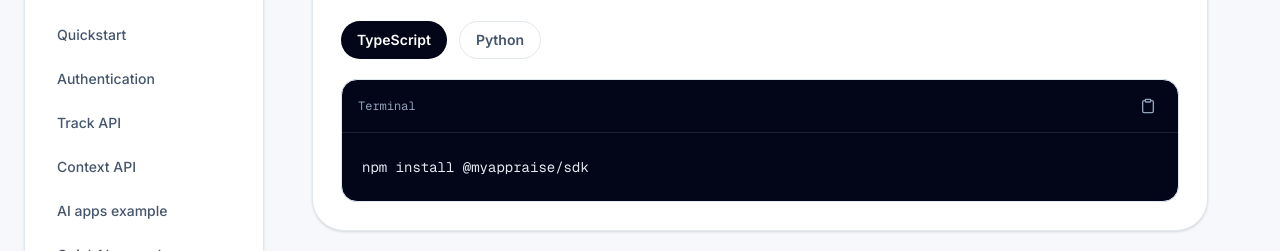
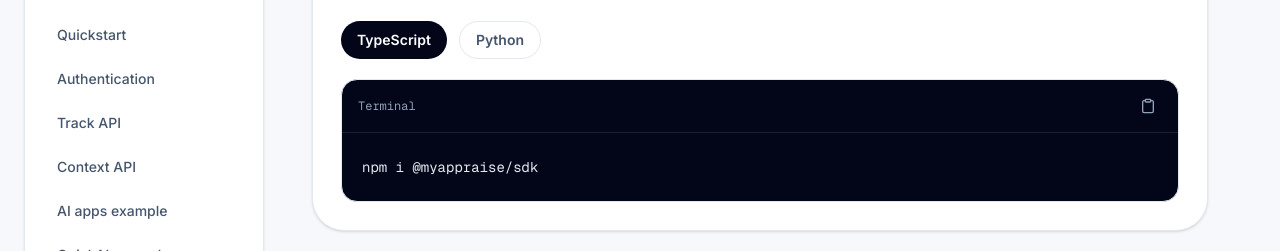
Before and after one commit to Hassanjamil123/appraisee, a Next.js app: page /docs in a window 1280 px wide. Shown: the part 980-1231 px from the top of the page. Built offline with nearby package versions, Linux system fonts and the light colour scheme.

Commit message:
Wire console pages to live data and align SDK docs

```diff
--- a/src/app/dashboard/examples/page.tsx
+++ b/src/app/dashboard/examples/page.tsx
@@ -703,7 +703,7 @@ function buildIntegrationSnippet(example: ExampleConfig, question: string) {
     example.id === "recruiting" ? "recruitingAgent" :
     "supportBot";
 
-  return `import { Appraise } from "@appraise/sdk";
+  return `import { Appraise } from "@myappraise/sdk";
 
 const appraise = new Appraise({
   apiKey: process.env.APPRAISE_API_KEY,
--- a/src/app/dashboard/memory-explorer/page.tsx
+++ b/src/app/dashboard/memory-explorer/page.tsx
@@ -1,13 +1,14 @@
 "use client";
 
 import { FormEvent, useState } from "react";
-import { AlertCircle, Brain, Play, Sparkles, Target, Zap } from "lucide-react";
+import { AlertCircle, Brain, Play, Sparkles, Target, Wand2, Zap } from "lucide-react";
 
 interface Memory { id: string; content: string; type: string; relevanceScore: number; relevanceBreakdown: Record<string, number>; }
 interface ContextResult {
   sessionId: string; urgencySignals: string[]; suggestedActions: string[];
   recentMemories: Memory[]; inferredGoals: string[];
   workflowContext?: { currentStage: string; nextExpectedAction: string; blockers: string[] };
+  retrievalMeta?: { inferredDomain?: string; llmReranked?: boolean; llmSummary?: string };
 }
 
 export default function ContextPlayground() {
@@ -42,12 +43,63 @@ export default function ContextPlayground() {
       {error && <div className="flex items-center gap-3 rounded-xl border border-red-500/20 bg-red-500/5 p-4 text-xs text-red-700"><AlertCircle className="h-4 w-4" />{error}</div>}
       {!result && !error && <div className="rounded-xl border border-dashed border-border-medium bg-surface-1/40 p-14 text-center"><Brain className="mx-auto h-8 w-8 text-accent-blue" /><p className="mt-4 text-sm font-semibold">Run a context request</p><p className="mt-2 text-xs text-text-secondary">Try the seeded Acme candidate to inspect the full flow.</p></div>}
       {result && <div className="grid gap-6 xl:grid-cols-[1fr_340px]">
-        <div className="space-y-3"><h2 className="flex items-center gap-2 text-sm font-bold"><Sparkles className="h-4 w-4 text-accent-purple" />Ranked memories</h2>{result.recentMemories.map((memory) => <div key={memory.id} className="rounded-xl border border-border-subtle bg-surface-1 p-4"><div className="flex items-center justify-between gap-4"><span className="rounded bg-surface-2 px-2 py-1 font-mono text-[10px] text-text-secondary">{memory.type}</span><strong className="text-xs text-emerald-700">{Math.round(memory.relevanceScore * 100)}% relevant</strong></div><p className="mt-3 text-xs leading-relaxed text-text-secondary">{memory.content}</p><div className="mt-3 flex flex-wrap gap-2">{Object.entries(memory.relevanceBreakdown).map(([key, value]) => <span key={key} className="rounded bg-surface-2 px-2 py-1 text-[10px] text-text-tertiary">{key}: {Number(value).toFixed(2)}</span>)}</div></div>)}</div>
-        <aside className="space-y-4"><Panel title="Urgency signals" icon={Zap} items={result.urgencySignals} /><Panel title="Suggested actions" icon={Target} items={result.suggestedActions} /><Panel title="Inferred goals" icon={Brain} items={result.inferredGoals.slice(0, 5)} />{result.workflowContext && <div className="rounded-xl border border-border-subtle bg-surface-1 p-4"><h3 className="text-xs font-bold">Workflow status</h3><p className="mt-3 text-xs text-text-secondary">Stage: <strong className="text-slate-950">{result.workflowContext.currentStage}</strong></p><p className="mt-2 text-xs text-text-secondary">Next: <strong className="text-slate-950">{result.workflowContext.nextExpectedAction}</strong></p></div>}</aside>
+        <div className="space-y-4">
+          <div className="rounded-xl border border-border-subtle bg-surface-1 p-4">
+            <h2 className="flex items-center gap-2 text-sm font-bold"><Wand2 className="h-4 w-4 text-accent-blue" />Retrieval debugger</h2>
+            <p className="mt-2 text-xs leading-6 text-text-secondary">
+              This shows how Appraise framed the request before your model saw it, including inferred domain signals and whether the LLM reranker stepped in.
+            </p>
+            <div className="mt-4 grid gap-3 md:grid-cols-3">
+              <DebuggerStat label="Session" value={result.sessionId} />
+              <DebuggerStat label="Inferred domain" value={result.retrievalMeta?.inferredDomain || "not inferred"} />
+              <DebuggerStat label="LLM rerank" value={result.retrievalMeta?.llmReranked ? "enabled" : "not used"} />
+            </div>
+            {result.retrievalMeta?.llmSummary && (
+              <div className="mt-4 rounded-lg border border-border-subtle bg-surface-2 p-3">
+                <div className="text-[10px] font-bold uppercase tracking-wider text-text-tertiary">LLM summary</div>
+                <p className="mt-2 text-xs leading-6 text-text-secondary">{result.retrievalMeta.llmSummary}</p>
+              </div>
+            )}
+          </div>
+
+          <div className="space-y-3">
+            <h2 className="flex items-center gap-2 text-sm font-bold"><Sparkles className="h-4 w-4 text-accent-purple" />Ranked memories</h2>
+            {result.recentMemories.map((memory) => (
+              <div key={memory.id} className="rounded-xl border border-border-subtle bg-surface-1 p-4">
+                <div className="flex items-center justify-between gap-4">
+                  <span className="rounded bg-surface-2 px-2 py-1 font-mono text-[10px] text-text-secondary">{memory.type}</span>
+                  <strong className="text-xs text-emerald-700">{Math.round(memory.relevanceScore * 100)}% relevant</strong>
+                </div>
+                <p className="mt-3 text-xs leading-relaxed text-text-secondary">{memory.content}</p>
+                <div className="mt-3 flex flex-wrap gap-2">
+                  {Object.entries(memory.relevanceBreakdown).map(([key, value]) => (
+                    <span key={key} className="rounded bg-surface-2 px-2 py-1 text-[10px] text-text-tertiary">
+                      {key}: {Number(value).toFixed(2)}
+                    </span>
+                  ))}
+                </div>
+              </div>
+            ))}
+          </div>
+        </div>
+        <aside className="space-y-4">
+          <Panel title="Urgency signals" icon={Zap} items={result.urgencySignals} />
+          <Panel title="Suggested actions" icon={Target} items={result.suggestedActions} />
+          <Panel title="Inferred goals" icon={Brain} items={result.inferredGoals.slice(0, 5)} />
+          {result.workflowContext && <div className="rounded-xl border border-border-subtle bg-surface-1 p-4"><h3 className="text-xs font-bold">Workflow status</h3><p className="mt-3 text-xs text-text-secondary">Stage: <strong className="text-slate-950">{result.workflowContext.currentStage}</strong></p><p className="mt-2 text-xs text-text-secondary">Next: <strong className="text-slate-950">{result.workflowContext.nextExpectedAction}</strong></p></div>}
+        </aside>
       </div>}
     </div>
   );
 }
 
 function Field({ label, value, onChange }: { label: string; value: string; onChange: (value: string) => void }) { return <label className="space-y-2"><span className="block text-[10px] font-bold uppercase tracking-wider text-text-tertiary">{label}</span><input value={value} onChange={(event) => onChange(event.target.value)} className="w-full rounded-lg border border-border-subtle bg-surface-2 px-3 py-2.5 text-xs outline-none focus:border-accent-blue" /></label>; }
+function DebuggerStat({ label, value }: { label: string; value: string }) {
+  return (
+    <div className="rounded-lg border border-border-subtle bg-surface-2 p-3">
+      <div className="text-[10px] font-bold uppercase tracking-wider text-text-tertiary">{label}</div>
+      <div className="mt-2 break-all text-xs font-semibold text-slate-950">{value}</div>
+    </div>
+  );
+}
 function Panel({ title, icon: Icon, items }: { title: string; icon: typeof Brain; items: string[] }) { return <div className="rounded-xl border border-border-subtle bg-surface-1 p-4"><h3 className="flex items-center gap-2 text-xs font-bold"><Icon className="h-3.5 w-3.5 text-accent-blue" />{title}</h3><div className="mt-3 space-y-2">{items.length ? items.map((item) => <div key={item} className="rounded-lg bg-surface-2 px-3 py-2 text-[11px] text-text-secondary">{item.replaceAll("_", " ")}</div>) : <p className="text-[11px] text-text-tertiary">None detected</p>}</div></div>; }
--- a/src/app/dashboard/quickstart/page.tsx
+++ b/src/app/dashboard/quickstart/page.tsx
@@ -17,12 +17,12 @@ import {
   Terminal,
 } from "lucide-react";
 
-const installSnippet = `npm install @appraise/sdk`;
+const installSnippet = `npm i @myappraise/sdk`;
 
 const envSnippet = `APPRAISE_API_KEY=appraise_sk_demo_key_for_testing_only
 APPRAISE_API_URL=http://localhost:3001`;
 
-const trackSnippet = `import { Appraise } from "@appraise/sdk";
+const trackSnippet = `import { Appraise } from "@myappraise/sdk";
 
 const appraise = new Appraise({
   apiKey: process.env.APPRAISE_API_KEY,
--- a/src/app/docs/page.tsx
+++ b/src/app/docs/page.tsx
@@ -353,8 +353,8 @@ export default function DocsPage() {
             </div>
             <CodeBlock
               label="Terminal"
-              text={activeTab === "ts" ? "npm install @myappraise/sdk" : "pip install appraise"}
-              onCopy={() => copyToClipboard(activeTab === "ts" ? "npm install @myappraise/sdk" : "pip install appraise", "install")}
+              text={activeTab === "ts" ? "npm i @myappraise/sdk" : "pip install appraise"}
+              onCopy={() => copyToClipboard(activeTab === "ts" ? "npm i @myappraise/sdk" : "pip install appraise", "install")}
               copied={copied === "install"}
             />
           </DocSection>
--- a/src/app/page.tsx
+++ b/src/app/page.tsx
@@ -19,7 +19,7 @@ import {
 } from "lucide-react";
 import { PublicFooter, PublicHeader } from "@/components/public/SiteChrome";
 
-const codeSample = `import { Appraise } from "@appraise/sdk";
+const codeSample = `import { Appraise } from "@myappraise/sdk";
 
 const appraise = new Appraise({
   apiKey: process.env.APPRAISE_API_KEY
--- a/src/components/landing/APIExamples.tsx
+++ b/src/components/landing/APIExamples.tsx
@@ -7,7 +7,7 @@ export default function APIExamples() {
   const [activeTab, setActiveTab] = useState<"ts" | "py">("ts");
   const [copied, setCopied] = useState(false);
 
-  const tsCode = `import { Appraise } from "@appraise/sdk";
+  const tsCode = `import { Appraise } from "@myappraise/sdk";
 
 const appraise = new Appraise({
   apiKey: process.env.APPRAISE_API_KEY
--- a/src/components/landing/DeveloperWorkflow.tsx
+++ b/src/components/landing/DeveloperWorkflow.tsx
@@ -8,7 +8,7 @@ const steps = [
     icon: Terminal,
     title: "1. Install SDK",
     description: "Add the Appraise client to any agent, copilot, or backend service.",
-    cmd: "npm install @appraise/sdk\n# or pip install appraise",
+    cmd: "npm i @myappraise/sdk\n# or pip install appraise",
   },
   {
     icon: Settings,
--- a/src/components/landing/SDKSection.tsx
+++ b/src/components/landing/SDKSection.tsx
@@ -9,7 +9,7 @@ export default function SDKSection() {
   const [copiedPy, setCopiedPy] = useState(false);
 
   const copyTs = () => {
-    navigator.clipboard.writeText("npm install @appraise/sdk");
+    navigator.clipboard.writeText("npm i @myappraise/sdk");
     setCopiedTs(true);
     setTimeout(() => setCopiedTs(false), 2500);
   };
@@ -47,7 +47,7 @@ export default function SDKSection() {
             </p>
 
             <div className="flex items-center justify-between p-3.5 rounded-lg bg-surface-2 border border-border-subtle font-mono text-xs text-white mb-6">
-              <span>npm install @appraise/sdk</span>
+              <span>npm i @myappraise/sdk</span>
               <button
                 onClick={copyTs}
                 className="p-1 rounded hover:bg-surface-3 text-text-secondary hover:text-white transition-colors"
```
